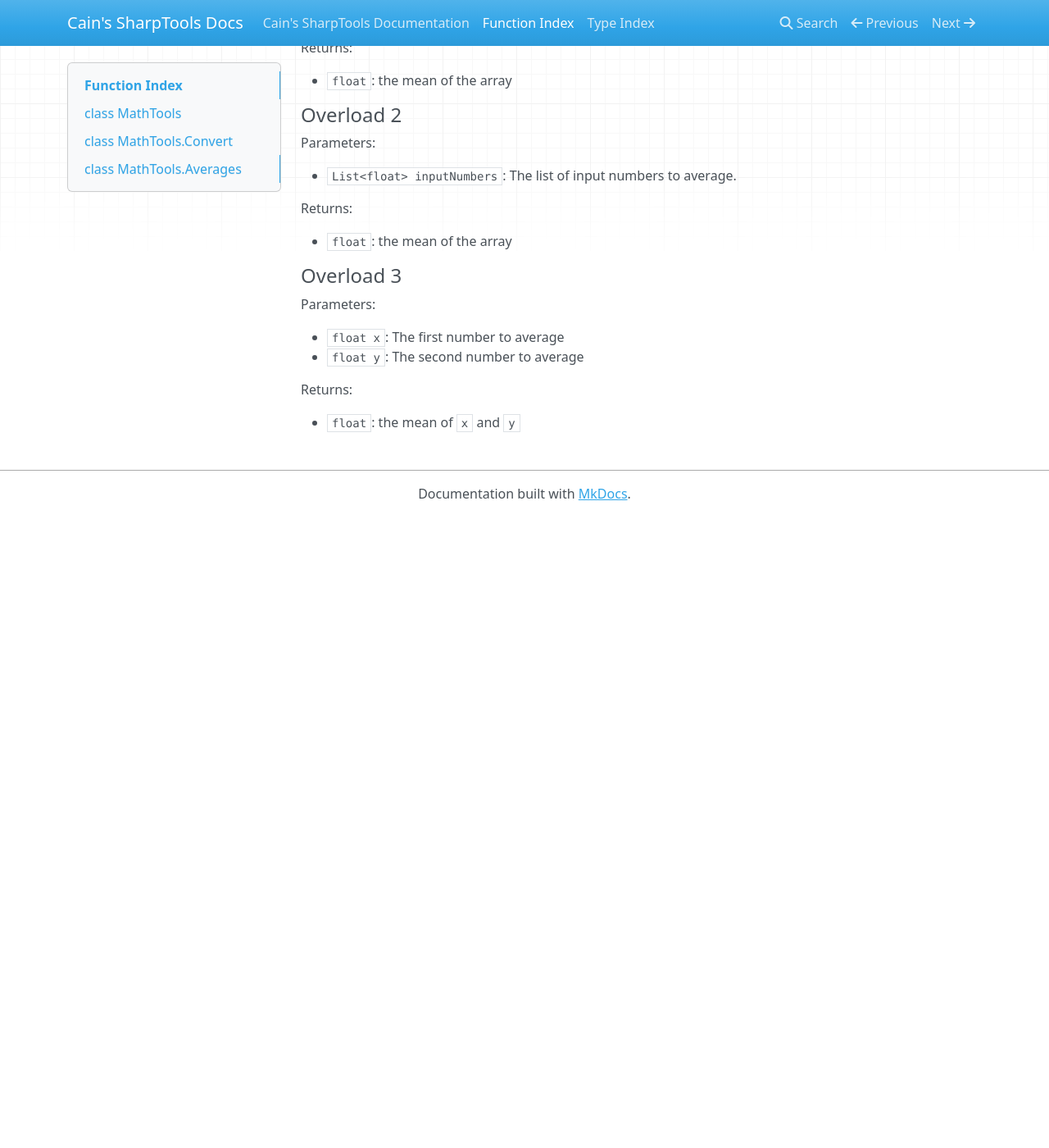
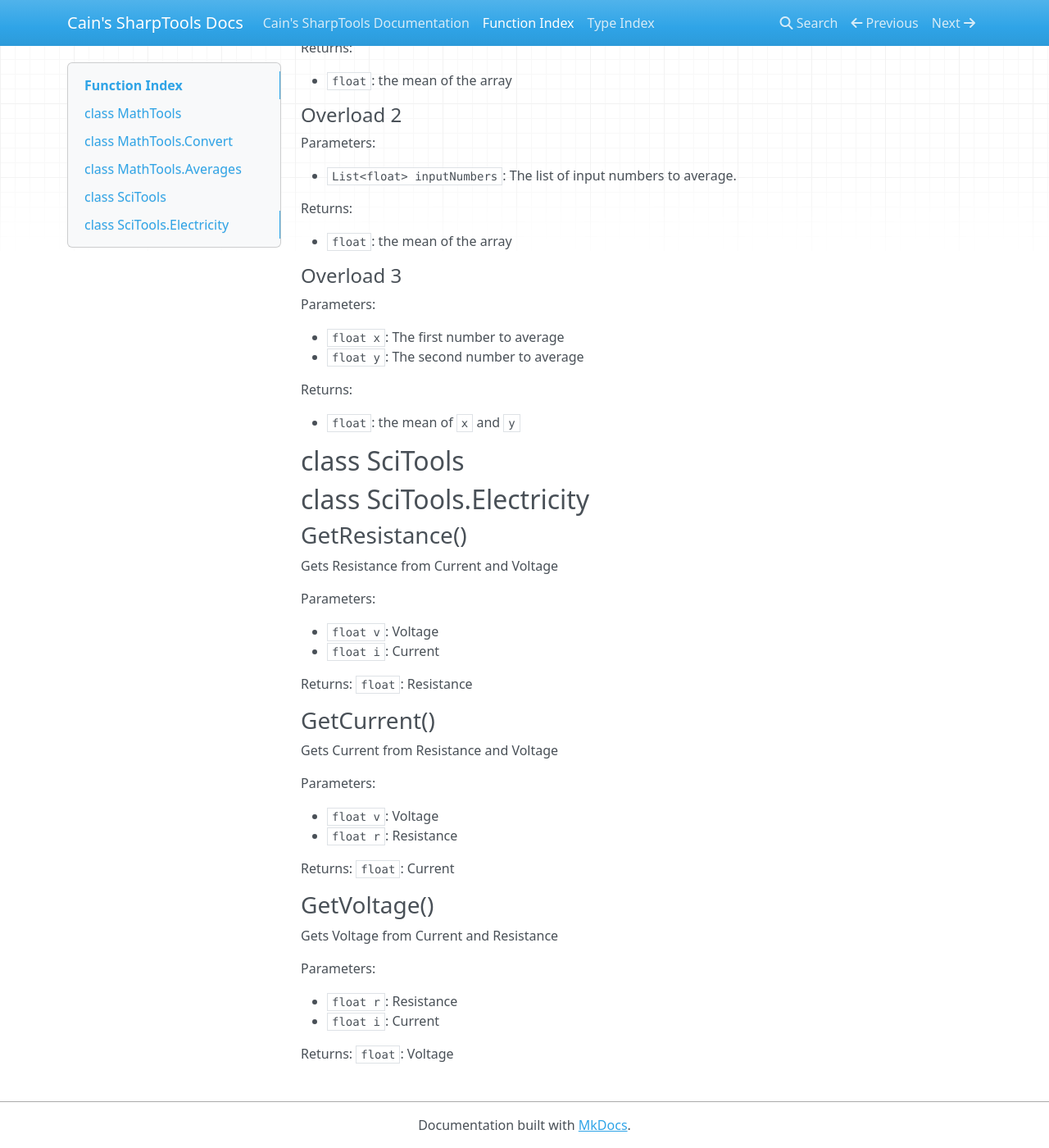
Before and after one commit to cainy-a/CainsSharpTools, an MkDocs documentation site: the page built from docs/functions.md, in a window 1280 px wide and 1400 px high, scrolled down 2831 px. Shown: the whole window at 82% size. Built offline with MkDocs 1.6.1, drawn with Linux system fonts in a browser that asks for light colours; nearby versions of some CDN libraries; before the commit the page ends 3461 px from its top, so only the background shows below that.

Commit message:
Add SciTools{}, and VIR functions

```diff
--- a/docs/functions.md
+++ b/docs/functions.md
@@ -1,6 +1,7 @@
 # Function Index
 
 ## class MathTools
+
 ### IsPrime()
 Checks if an integer, or list of integers are prime or not
 #### Overload 1
@@ -62,7 +63,9 @@ Parameters:
 - `int timesCompoundedPerYear = 1`: OPTIONAL! How many times per year the money compounds.
 
 Returns: `decimal` The amount of money you have afterwards.
+
 ## class MathTools.Convert
+
 ### FahrenheitToCelsius()
 Converts Fahrenheits to Celsius.
 
@@ -95,7 +98,9 @@ Parameters:
 - `double Kilometers`: the amount of Kilometers to convert.
 
 Returns: `double`: The corresponding amount of Miles.
+
 ## class MathTools.Averages
+
 ### Mean()
 Gets the mean of 2 numbers, or an array // list of numbers.
 #### Overload 1
@@ -123,3 +128,34 @@ Parameters:
 Returns:
 
 - `float`: the mean of `x` and `y`
+
+## class SciTools
+## class SciTools.Electricity
+
+### GetResistance()
+Gets Resistance from Current and Voltage
+
+Parameters:
+
+- `float v`: Voltage
+- `float i`: Current
+
+Returns: `float`: Resistance
+### GetCurrent()
+Gets Current from Resistance and Voltage
+
+Parameters:
+
+- `float v`: Voltage
+- `float r`: Resistance
+
+Returns: `float`: Current
+### GetVoltage()
+Gets Voltage from Current and Resistance
+
+Parameters:
+
+- `float r`: Resistance
+- `float i`: Current
+
+Returns: `float`: Voltage
```
Also changed, not shown: 1 other file.
